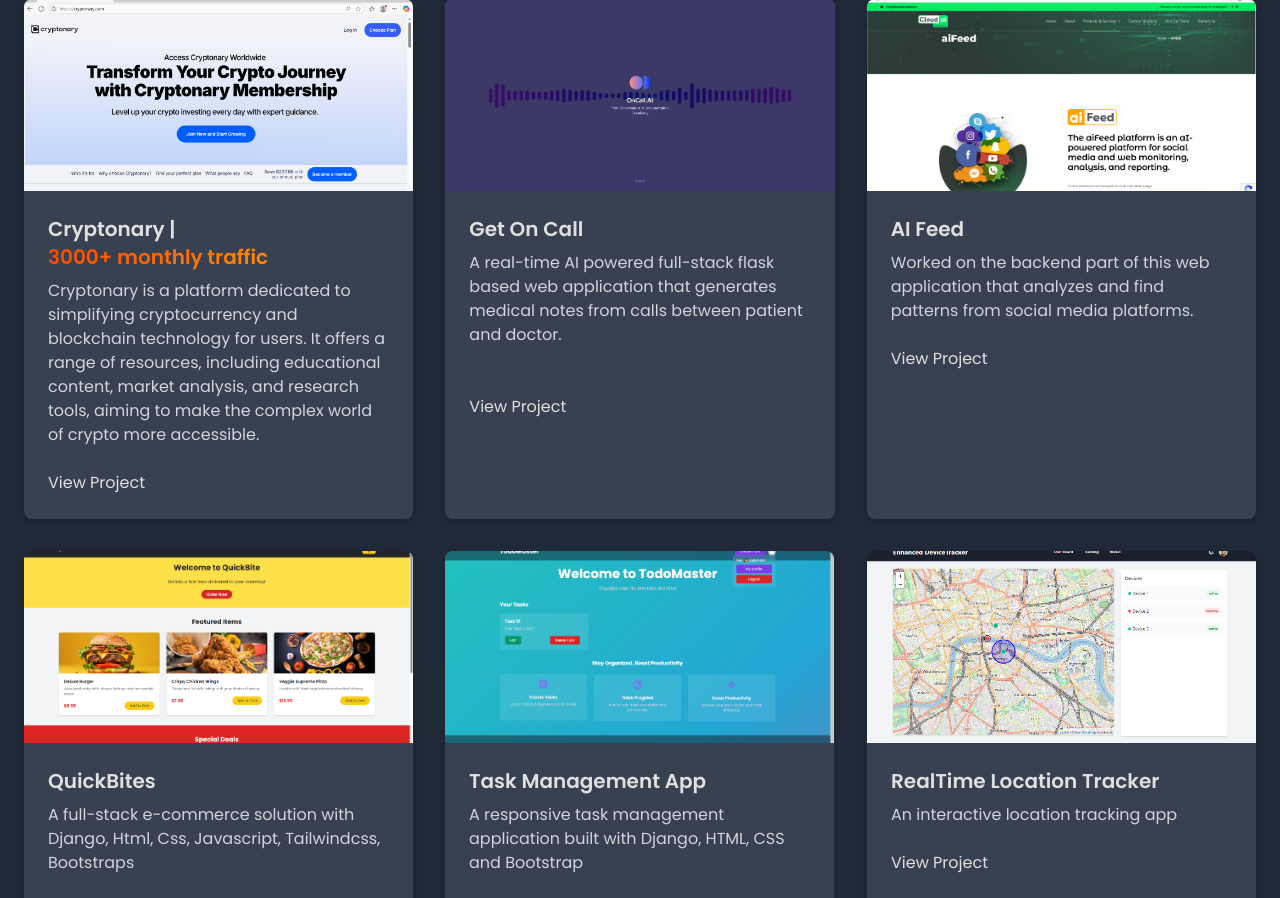
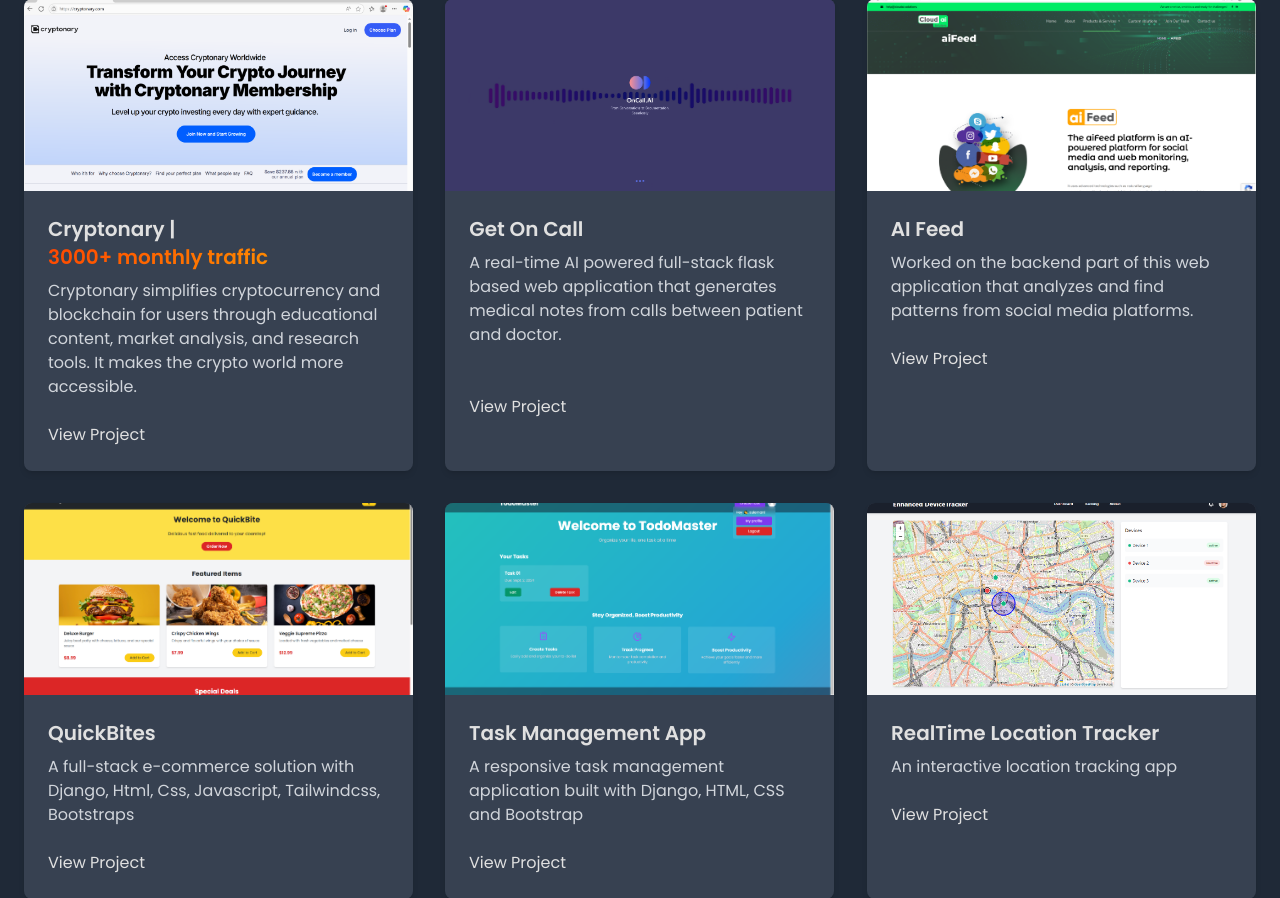
Before and after one commit to SulemanAwais/portfolio, a Django app: page / in a window 1280 px wide. Shown: the part 2273-3171 px from the top of the page. Run offline with Django 4.2, Linux system fonts and the light colour scheme; some libraries are stand-ins or nearby versions.

Commit message:
Update home.html

```diff
--- a/basic_project/basic_app/templates/home.html
+++ b/basic_project/basic_app/templates/home.html
@@ -383,7 +383,7 @@
                                 Cryptonary |</span>
                                 <span class="gradient-text text">3000+ monthly traffic</span>
                             </h3>
-                            <p class="text-gray-300 mb-4">Cryptonary is a platform dedicated to simplifying cryptocurrency and blockchain technology for users. It offers a range of resources, including educational content, market analysis, and research tools, aiming to make the complex world of crypto more accessible.</p>
+                            <p class="text-gray-300 mb-4">Cryptonary simplifies cryptocurrency and blockchain for users through educational content, market analysis, and research tools. It makes the crypto world more accessible.</p>
                             <a href="https://cryptonary.com/" class="text-orangered hover:text-orange-500">View Project</a>
                         </div>
                     </div>
```
